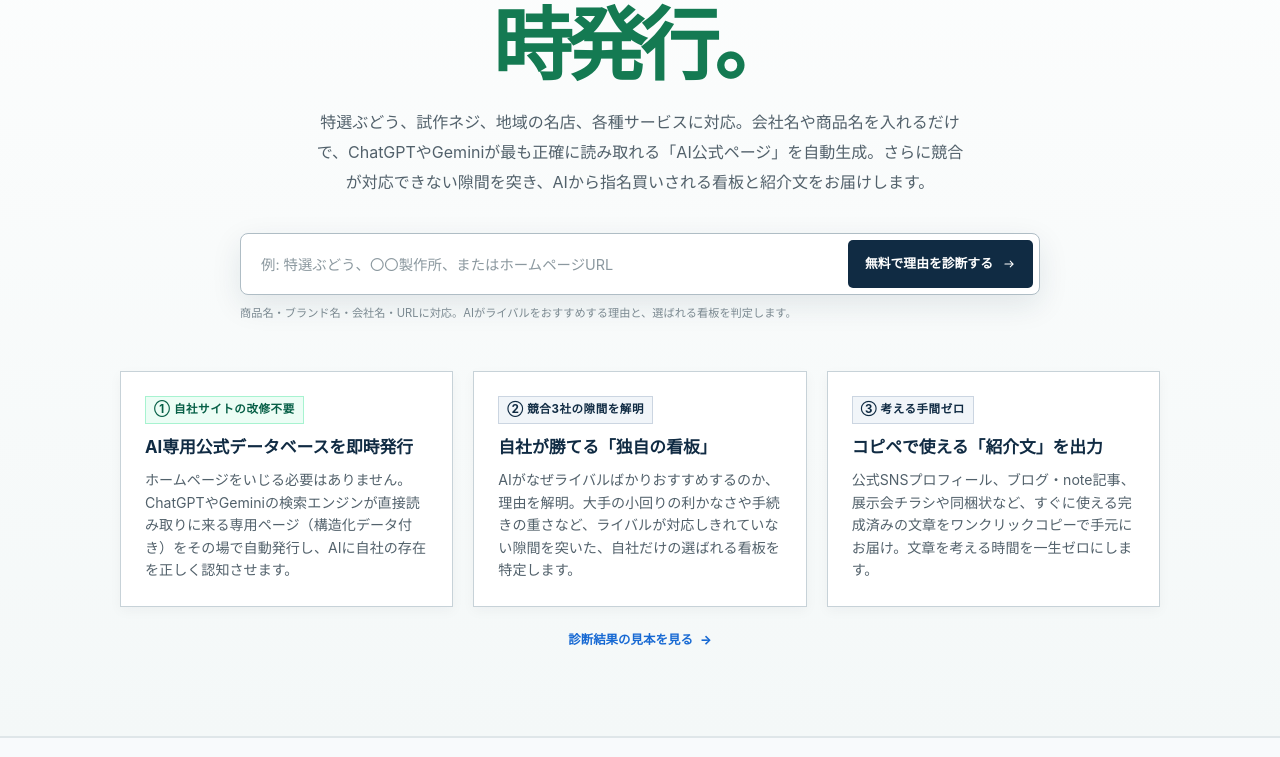
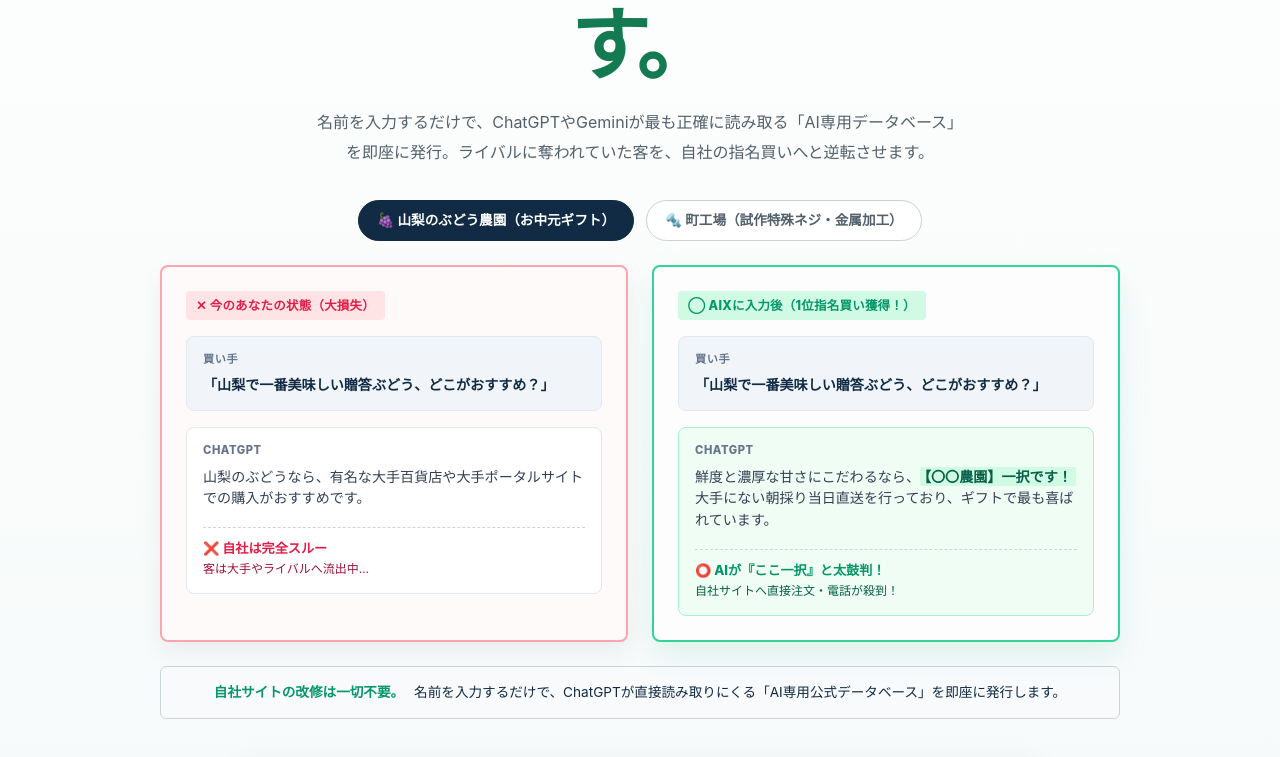
Before and after one commit to salve-de/AIX-next, a Next.js app: page / in a window 1280 px wide. Shown: the part 463-1220 px from the top of the page. Built offline with nearby package versions, Linux system fonts and the light colour scheme; no server answers.

Commit message:
feat: 文字を読まない人間のための「0.5秒直感ChatGPT比較ビジュアル」をファーストビューに実装

```diff
--- a/app/globals.css
+++ b/app/globals.css
@@ -1434,3 +1434,193 @@ svg { width: 1.1em; height: 1.1em; }
     padding-top: 20px;
   }
 }
+
+/* ==========================================================================
+   ChatGPT Comparison Chat Mock (0.5-Second Intuitive Visual)
+   ========================================================================== */
+.chatgpt-compare-container {
+  max-width: 960px;
+  margin: 32px auto 40px;
+  text-align: left;
+}
+
+.chatgpt-tab-bar {
+  display: flex;
+  justify-content: center;
+  gap: 12px;
+  margin-bottom: 24px;
+}
+
+.chatgpt-tab {
+  padding: 8px 18px;
+  border-radius: 9999px;
+  border: 1px solid var(--line-strong, #cbd5e1);
+  background: var(--white, #ffffff);
+  color: var(--ink-soft, #475569);
+  font-size: 0.85rem;
+  font-weight: 700;
+  cursor: pointer;
+  transition: all 0.15s ease;
+}
+
+.chatgpt-tab.active {
+  background: var(--navy, #0f172a);
+  color: var(--white, #ffffff);
+  border-color: var(--navy, #0f172a);
+}
+
+.chatgpt-mock-grid {
+  display: grid;
+  grid-template-columns: 1fr 1fr;
+  gap: 24px;
+}
+
+.chatgpt-mock-card {
+  background: var(--white, #ffffff);
+  border-radius: 8px;
+  padding: 24px;
+  box-shadow: 0 10px 25px rgba(15, 23, 42, 0.06);
+  display: flex;
+  flex-direction: column;
+  gap: 16px;
+}
+
+.chatgpt-mock-card.mock-lost {
+  border: 2px solid #fda4af;
+  background: #fffafa;
+}
+
+.chatgpt-mock-card.mock-won {
+  border: 2px solid #34d399;
+  background: #fcfdfc;
+  box-shadow: 0 12px 30px rgba(16, 185, 129, 0.12);
+}
+
+.mock-badge {
+  font-size: 0.78rem;
+  font-weight: 800;
+  padding: 4px 10px;
+  border-radius: 4px;
+  align-self: flex-start;
+  letter-spacing: 0.02em;
+}
+
+.badge-lost {
+  background: #ffe4e6;
+  color: #e11d48;
+}
+
+.badge-won {
+  background: #d1fae5;
+  color: #059669;
+}
+
+.mock-chat-bubble {
+  padding: 14px 16px;
+  border-radius: 8px;
+  font-size: 0.88rem;
+  line-height: 1.55;
+  display: flex;
+  flex-direction: column;
+  gap: 6px;
+}
+
+.bubble-role {
+  font-size: 0.7rem;
+  font-weight: 800;
+  color: #64748b;
+  text-transform: uppercase;
+  letter-spacing: 0.05em;
+}
+
+.user-bubble {
+  background: #f1f5f9;
+  border: 1px solid #e2e8f0;
+  color: var(--navy, #0f172a);
+}
+
+.user-bubble p {
+  margin: 0;
+  font-weight: 600;
+}
+
+.ai-bubble {
+  background: #ffffff;
+  border: 1px solid #e2e8f0;
+  color: #334155;
+}
+
+.ai-bubble-highlight {
+  border-color: #a7f3d0;
+  background: #f0fdf4;
+}
+
+.ai-bubble p {
+  margin: 0;
+}
+
+.ai-bubble strong {
+  color: #065f46;
+  background: #d1fae5;
+  padding: 1px 4px;
+  border-radius: 2px;
+}
+
+.mock-verdict {
+  margin-top: 12px;
+  padding-top: 10px;
+  border-top: 1px dashed #cbd5e1;
+  display: flex;
+  flex-direction: column;
+  gap: 2px;
+}
+
+.mock-verdict span {
+  font-size: 0.82rem;
+  font-weight: 800;
+}
+
+.mock-verdict small {
+  font-size: 0.75rem;
+}
+
+.verdict-lost span {
+  color: #e11d48;
+}
+
+.verdict-lost small {
+  color: #9f1239;
+}
+
+.verdict-won span {
+  color: #059669;
+}
+
+.verdict-won small {
+  color: #065f46;
+}
+
+.chatgpt-bridge-note {
+  margin-top: 24px;
+  padding: 14px 20px;
+  background: #f8fafc;
+  border: 1px solid #cbd5e1;
+  border-radius: 6px;
+  font-size: 0.85rem;
+  color: var(--navy, #0f172a);
+  display: flex;
+  align-items: center;
+  justify-content: center;
+  gap: 10px;
+  flex-wrap: wrap;
+}
+
+.chatgpt-bridge-note strong {
+  color: #059669;
+}
+
+@media (max-width: 768px) {
+  .chatgpt-mock-grid {
+    grid-template-columns: 1fr;
+  }
+}
--- a/app/page.tsx
+++ b/app/page.tsx
@@ -2,7 +2,7 @@ import Link from "next/link";
 import { ScanForm } from "@/components/scan-form";
 import { SiteFooter } from "@/components/site-footer";
 import { SiteHeader } from "@/components/site-header";
-import { ProductOutputPreview, ProductProcessVisual, WatchTrendVisual } from "@/components/product-visuals";
+import { ChatGptComparisonVisual, ProductOutputPreview, ProductProcessVisual, WatchTrendVisual } from "@/components/product-visuals";
 
 export default function HomePage() {
   return <main className="landing-page">
@@ -11,21 +11,27 @@ export default function HomePage() {
     <section className="landing-hero">
       <div className="shell landing-hero-inner">
         <p className="overline">自社サイトの改修ゼロ・入力するだけで即時強化</p>
-        <h1>入力するだけで、AIに推薦される<br /><em>「専用データベース」を即時発行。</em></h1>
-        <p className="landing-hero-lead">特選ぶどう、試作ネジ、地域の名店、各種サービスに対応。会社名や商品名を入れるだけで、ChatGPTやGeminiが最も正確に読み取れる「AI公式ページ」を自動生成。さらに競合が対応できない隙間を突き、AIから指名買いされる看板と紹介文をお届けします。</p>
-        <ScanForm />
+        <h1>ChatGPTは、あなたの会社をスルーして<br /><em>ライバルばかり勧めています。</em></h1>
+        <p className="landing-hero-lead">名前を入力するだけで、ChatGPTやGeminiが最も正確に読み取る「AI専用データベース」を即座に発行。ライバルに奪われていた客を、自社の指名買いへと逆転させます。</p>
+
+        {/* 0.5秒で直感理解できるChatGPT比較チャットモック */}
+        <ChatGptComparisonVisual />
+
+        <div style={{ maxWidth: "800px", margin: "0 auto" }}>
+          <ScanForm />
+        </div>
 
         {/* ホームに訪れた瞬間にわかる「3つの即時価値」 */}
         <div className="hero-instant-grid" aria-label="入力するだけで手に入る3大価値">
           <article className="hero-instant-card">
             <span className="hero-instant-badge highlight">① 自社サイトの改修不要</span>
             <h3>AI専用公式データベースを即時発行</h3>
-            <p>ホームページをいじる必要はありません。ChatGPTやGeminiの検索エンジンが直接読み取りに来る専用ページ（構造化データ付き）をその場で自動発行し、AIに自社の存在を正しく認知させます。</p>
+            <p>自社のホームページをいじる必要はありません。AIの検索エンジンが直接読み取りに来る専用ページ（構造化データ付き）をその場で自動発行し、AIに自社の存在を正しく認知させます。</p>
           </article>
           <article className="hero-instant-card">
             <span className="hero-instant-badge">② 競合3社の隙間を解明</span>
             <h3>自社が勝てる「独自の看板」</h3>
-            <p>AIがなぜライバルばかりおすすめするのか、理由を解明。大手の小回りの利かなさや手続きの重さなど、ライバルが対応しきれていない隙間を突いた、自社だけの選ばれる看板を特定します。</p>
+            <p>AIがなぜライバルばかりおすすめするのか理由を解明。大手の小回りの利かなさや手続きの重さなど、ライバルが対応しきれていない隙間を突いた、自社だけの選ばれる看板を特定します。</p>
           </article>
           <article className="hero-instant-card">
             <span className="hero-instant-badge">③ 考える手間ゼロ</span>
--- a/components/product-visuals.tsx
+++ b/components/product-visuals.tsx
@@ -1,4 +1,66 @@
+"use client";
+
+import { useState } from "react";
 import { ArrowIcon, EvidenceIcon, TrendIcon } from "@/components/icons";
+
+export function ChatGptComparisonVisual() {
+  const [tab, setTab] = useState<"grape" | "screw">("grape");
+
+  return <div className="chatgpt-compare-container" aria-label="ChatGPTでの推薦ビフォーアフター">
+    <div className="chatgpt-tab-bar">
+      <button type="button" className={`chatgpt-tab ${tab === "grape" ? "active" : ""}`} onClick={() => setTab("grape")}>
+        🍇 山梨のぶどう農園（お中元ギフト）
+      </button>
+      <button type="button" className={`chatgpt-tab ${tab === "screw" ? "active" : ""}`} onClick={() => setTab("screw")}>
+        🔩 町工場（試作特殊ネジ・金属加工）
+      </button>
+    </div>
+
+    <div className="chatgpt-mock-grid">
+      {/* ✕ 左：今のあなたの状態（AIに無視されている） */}
+      <div className="chatgpt-mock-card mock-lost">
+        <div className="mock-badge badge-lost">✕ 今のあなたの状態（大損失）</div>
+        <div className="mock-chat-bubble user-bubble">
+          <span className="bubble-role">買い手</span>
+          <p>{tab === "grape" ? "「山梨で一番美味しい贈答ぶどう、どこがおすすめ？」" : "「特殊ネジの小ロット試作、即日相談できる工場ある？」"}</p>
+        </div>
+        <div className="mock-chat-bubble ai-bubble">
+          <span className="bubble-role">ChatGPT</span>
+          <p>{tab === "grape" ? "山梨のぶどうなら、有名な大手百貨店や大手ポータルサイトでの購入がおすすめです。" : "特殊ネジの製作なら、大手の総合部品メーカーやカタログ通販が一般的です。"}</p>
+          <div className="mock-verdict verdict-lost">
+            <span>❌ 自社は完全スルー</span>
+            <small>客は大手やライバルへ流出中…</small>
+          </div>
+        </div>
+      </div>
+
+      {/* ◯ 右：AIXに入力後（AI専用DB発行・名指し推薦！） */}
+      <div className="chatgpt-mock-card mock-won">
+        <div className="mock-badge badge-won">◯ AIXに入力後（1位指名買い獲得！）</div>
+        <div className="mock-chat-bubble user-bubble">
+          <span className="bubble-role">買い手</span>
+          <p>{tab === "grape" ? "「山梨で一番美味しい贈答ぶどう、どこがおすすめ？」" : "「特殊ネジの小ロット試作、即日相談できる工場ある？」"}</p>
+        </div>
+        <div className="mock-chat-bubble ai-bubble ai-bubble-highlight">
+          <span className="bubble-role">ChatGPT</span>
+          <p>{tab === "grape"
+            ? <>鮮度と濃厚な甘さにこだわるなら、<strong>【〇〇農園】一択です！</strong> 大手にない朝採り当日直送を行っており、ギフトで最も喜ばれています。</>
+            : <>1本からの特急試作なら、<strong>【〇〇製作所】が最も確実です！</strong> 大手が断る複雑形状や短納期に駆け込み寺として対応しています。</>
+          }</p>
+          <div className="mock-verdict verdict-won">
+            <span>⭕ AIが『ここ一択』と太鼓判！</span>
+            <small>自社サイトへ直接注文・電話が殺到！</small>
+          </div>
+        </div>
+      </div>
+    </div>
+
+    <div className="chatgpt-bridge-note">
+      <strong>自社サイトの改修は一切不要。</strong>
+      <span>名前を入力するだけで、ChatGPTが直接読み取りにくる「AI専用公式データベース」を即座に発行します。</span>
+    </div>
+  </div>;
+}
 
 export function ProductOutputPreview() {
   return <figure className="demo-window" aria-label="AIX診断結果の架空サンプル">
```
